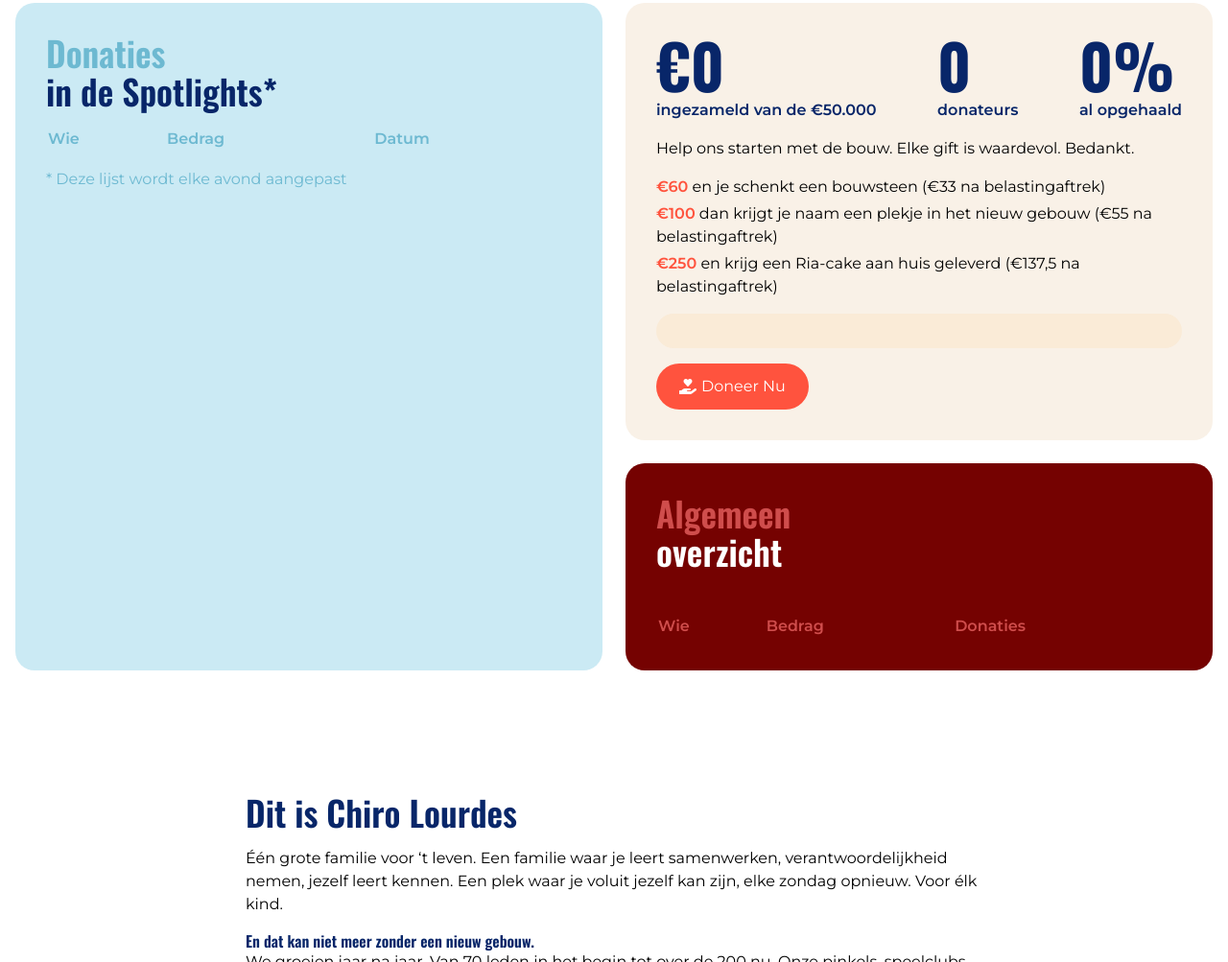
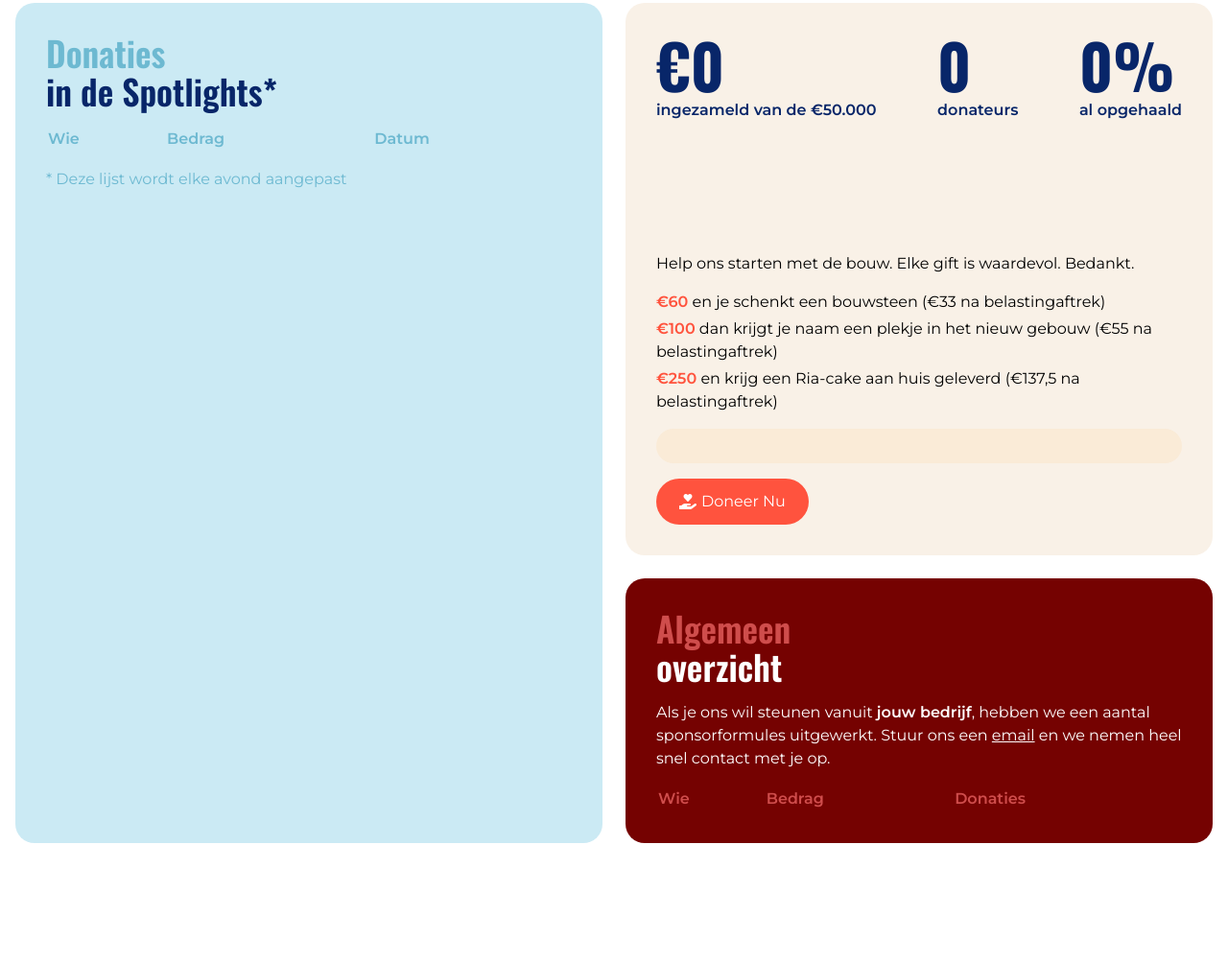
Before and after one commit to jochengerardi-tomtom/ui-crowdfunding-with-koalect, a website: page index.html in a window 1280 px wide. Shown: the part 886-1889 px from the top of the page at 96% size. Drawn offline with nearby package versions, Linux system fonts and the light colour scheme; no server answers; a script that the page names is missing.

Commit message:
bedrijven msg

```diff
--- a/index.html
+++ b/index.html
@@ -84,7 +84,6 @@
 						</div>
 
 						<p>Help ons starten met de bouw. Elke gift is waardevol. Bedankt.</p>
-
 						<ul id="doe-een-gift-table" class="flex flex-col gap-1">
 							<li><span class="circle-label">€60</span> en je schenkt een bouwsteen (€33 na belastingaftrek)</li>
 							<li><span class="circle-label">€100</span> dan krijgt je naam een plekje in het nieuw gebouw (€55 na belastingaftrek)</li>
@@ -102,6 +101,7 @@
 
 				<div class="max-md:hidden flex flex-col justify-between gap-4 col-span-1 row-span-1 bg-[#750201] rounded-[20px] p-5 md:p-8">
 					<h3 class="text-white text-4xl"><span class="text-[#CF4D4C]">Algemeen</span><br> overzicht</h3>
+					<p class="text-white">Als je ons wil steunen vanuit <strong>jouw bedrijf</strong>, hebben we een aantal sponsorformules uitgewerkt. Stuur ons een <a class="underline" href="mailto:vzwmeisjeschiroheemlourdes@gmail.com?subject=ChiroLourdes-Crowdfunding">email</a> en we nemen heel snel contact met je op.</p>
 					<div class="overflow-x-scroll">
 						<table id="total-data-table" class="table-auto">
 							<thead class="text-[#CF4D4C] capitalize">
```
